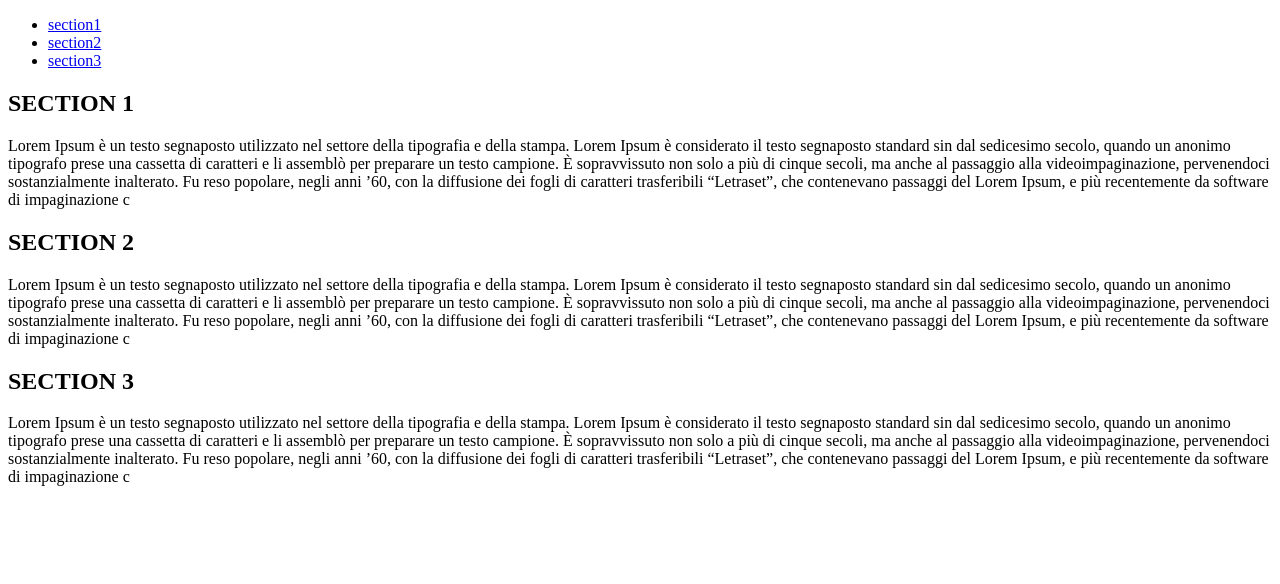
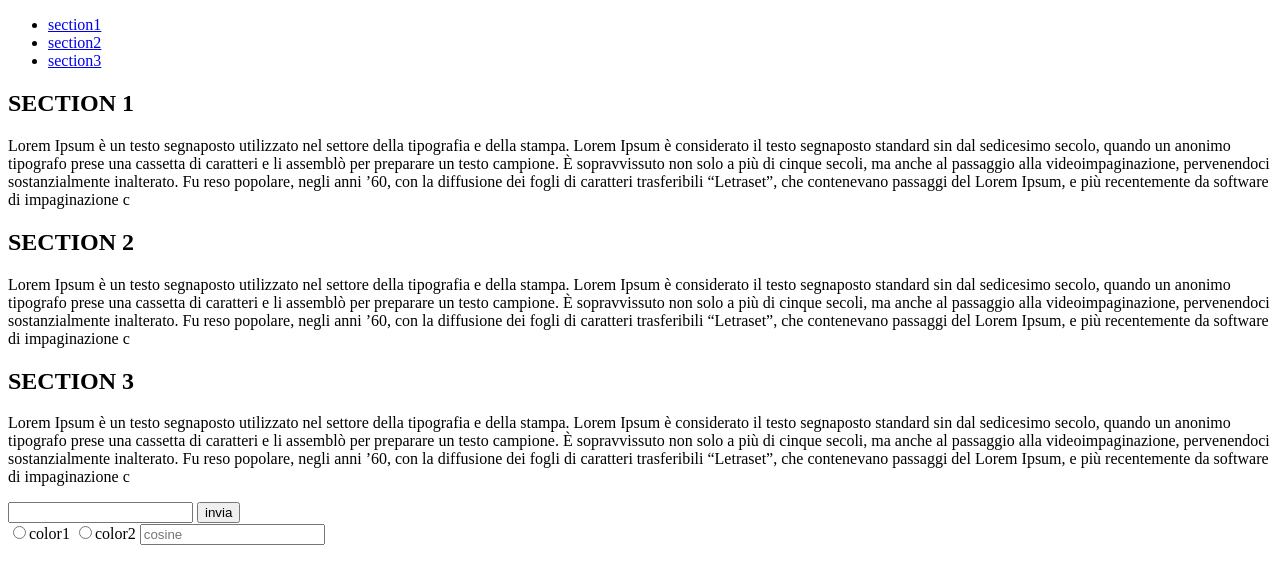
Before and after one commit to Federaits/Proj0, a plain HTML site: page index.html in a window 1280 px wide. Drawn offline with Linux system fonts and the light colour scheme.

Commit message:
added input types and datalist

```diff
--- a/index.html
+++ b/index.html
@@ -43,4 +43,22 @@
                 impaginazione c
             </p>
     </div>
+    <div id="form_container" action="#section3">
+        <form>
+            <div>
+                <input type="text" name="name">
+                <input type="submit" name="invia" value="invia">
+            </div>
+            <div>
+                <input type="radio" name="color1" value="color1">color1
+                <input type="radio" name="color2" value="color2">color2
+                <input name="robe" list="cose" placeholder="cosine">
+                <datalist id="cose">
+                    <option value="cosa1">cosa1</option>
+                    <option value="cosa2">cosa2</option>
+                    <option value="cosa3">cosa3</option>
+                </datalist>
+            </div>
+        </form>
+    </div>
 </body>
```
